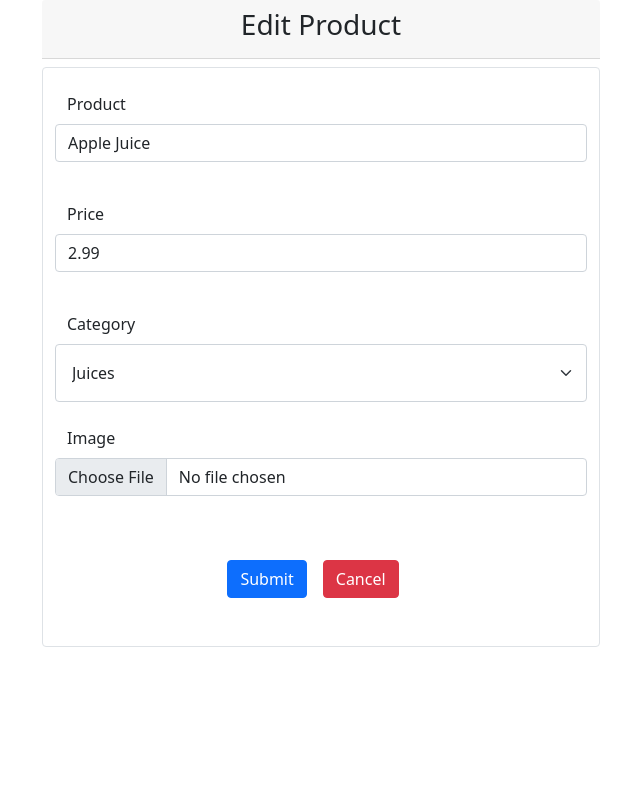
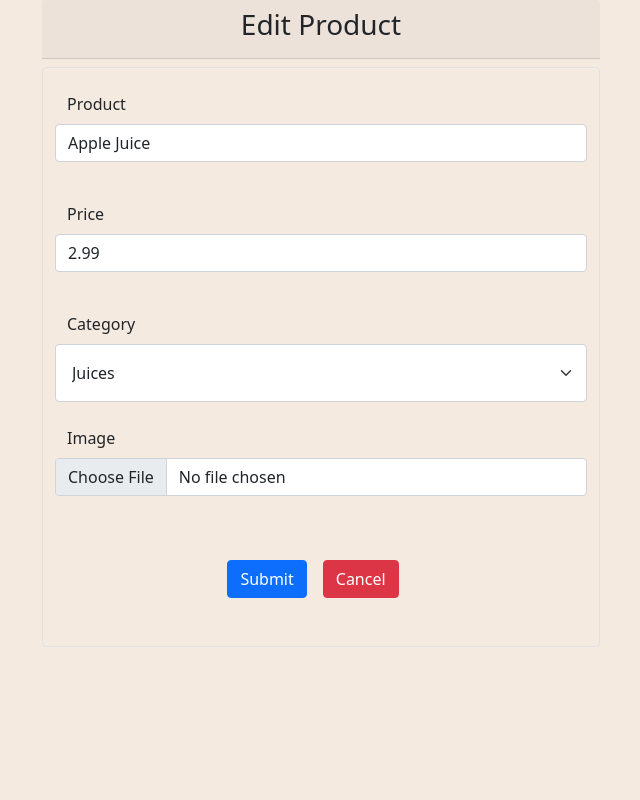
Before and after one commit to ahmeddmahmoud/Cafeteria-System-PHP, a PHP site: page /editProduct.php?id=1&page=1 in a window 1280 px wide. Shown: the whole page, without its empty margins (319-959 px from the left). Run offline with PHP 8.4, Linux system fonts and the light colour scheme; a user stored in the database is signed in; data comes from the database, SQL or seed files in the repository.

Commit message:
changing body background color for product pages

```diff
--- a/products/editProduct.php
+++ b/products/editProduct.php
@@ -35,6 +35,11 @@ if ($result->num_rows > 0) {
 ?>
  <link href="https://cdn.jsdelivr.net/npm/bootstrap@5.1.3/dist/css/bootstrap.min.css" rel="stylesheet"
         integrity="sha384-1BmE4kWBq78iYhFldvKuhfTAU6auU8tT94WrHftjDbrCEXSU1oBoqyl2QvZ6jIW3" crossorigin="anonymous">
+        <style>
+    body {
+        background-color: #F4EAE0 !important;
+    }
+    </style>
     <div class="container">
             <div class="card-header w-50 mx-auto text-center"><h3>Edit Product</h3></div>
 
@@ -57,9 +62,9 @@ if ($result->num_rows > 0) {
                     <option value="">Select Category</option>\
                     <?php foreach ($categories as $category) : ?>
                         <?php if ($category['id'] == $product['category_id']) : ?>
-                            <option value="<?= $category['id']; ?>" selected><?= $category['name']; ?></option>
+                            <option value="<?= $category['id']; ?>" selected><?= ucwords($category['name']); ?></option>
                         <?php else : ?>
-                            <option value="<?= $category['id']; ?>"><?= $category['name']; ?></option>
+                            <option value="<?= $category['id']; ?>"><?= ucwords($category['name']); ?></option>
                         <?php endif; ?>
                      <?php endforeach; ?>
                 </select>
--- a/products/productForm.php
+++ b/products/productForm.php
@@ -44,6 +44,9 @@ if ($result->num_rows > 0) {
     .hidden {
         opacity: 0;
     }
+    body {
+        background-color: #F4EAE0 !important;
+    }
 </style>
     <div class="container">
         <div class="card-header w-50 mx-auto text-center"><h3>Add New Product</h3></div>
@@ -69,7 +72,7 @@ if ($result->num_rows > 0) {
                 <select name="category" class="form-select form-control p-3" id="validationCustom04" required>
                     <option selected value="">Select Category</option>
                     <?php foreach ($categories as $category) : ?>
-                        <option value="<?= $category['id']; ?>"><?= $category['name']; ?></option>
+                        <option value="<?= $category['id']; ?>"><?= ucwords($category['name']); ?></option>
                     <?php endforeach; ?>
                 </select>
                 <div class="invalid-feedback">Please select a category.</div>
--- a/products/productTable.php
+++ b/products/productTable.php
@@ -39,7 +39,11 @@ $result = $db->getDataPagination("product", "1", $limit, $offset);
     <title>All Products</title>
     <link href="https://cdn.jsdelivr.net/npm/bootstrap@5.3.3/dist/css/bootstrap.min.css" rel="stylesheet" integrity="sha384-QWTKZyjpPEjISv5WaRU9OFeRpok6YctnYmDr5pNlyT2bRjXh0JMhjY6hW+ALEwIH" crossorigin="anonymous">
     <link rel="stylesheet" href="../style/nav.css">
-
+<style>
+    body {
+        background-color: #F4EAE0 !important;
+    }
+    </style>
 </head>
 
 <body>
```
